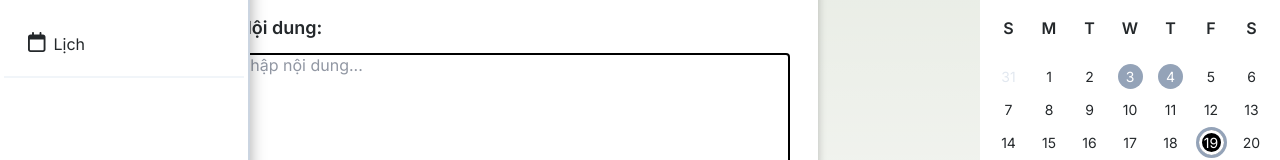
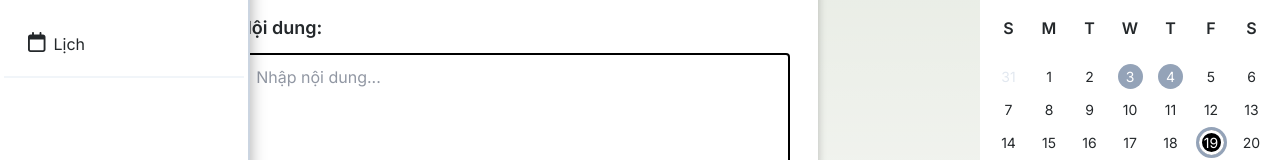
Before and after one commit to danghVo/SupEdu, a Next.js app: page /MyClass/class/0 in a window 1280 px wide. Shown: the part 245-405 px from the top of the page. Built offline with nearby package versions, Linux system fonts and the light colour scheme.

Commit message:
update: update css of class public-DraftEditorPlaceholder-root to styling place holder

```diff
--- a/src/components/TextEditor/TextEditor.scss
+++ b/src/components/TextEditor/TextEditor.scss
@@ -1,9 +1,15 @@
-.DraftEditor-root .public-DraftEditor-content {
-    min-height: 180px;
-    border: 2px black solid;
-    margin-top: 12px;
-    border-radius: 4px;
-    padding: 12px 16px;
+.DraftEditor-root {
+    .public-DraftEditor-content {
+        min-height: 180px;
+        border: 2px black solid;
+        margin-top: 12px;
+        border-radius: 4px;
+        padding: 12px 16px;
+    }
+
+    .public-DraftEditorPlaceholder-root {
+        padding: 12px 18px;
+    }
 }
 
 .DraftEditor-root *::selection {
```
